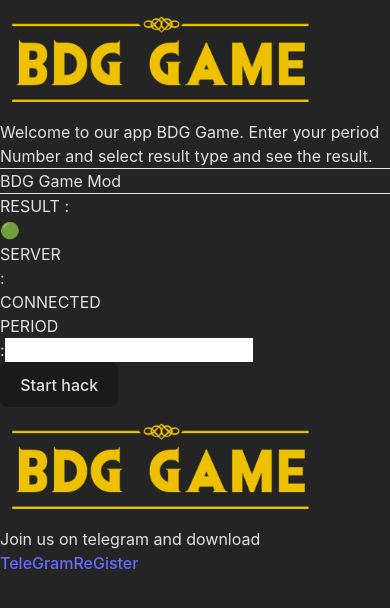
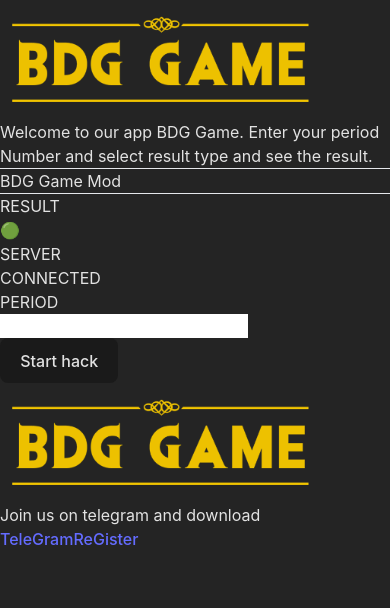
Before and after one commit to eaglefree007/bdg, a React (Vite) app: page / in a window 390 px wide. Shown: the top 608 px of the page. Built offline with nearby package versions, Linux system fonts and the light colour scheme.

Commit message:
responsiveness added

```diff
--- a/src/App.jsx
+++ b/src/App.jsx
@@ -9,31 +9,28 @@
     setPeriod(newValue);
   };
 
-  // const [color, setColor] = useState('green'); // Initial color state
-
-  // const changeColor = () => {
-  //   const newColor = color === 'green' ? 'blue' : 'green';
-  //   setColor(newColor);
-  // };
-  const colors = ['red', 'green']; // Array containing color choices
+  const colors = ["red", "green"]; // Array containing color choices
 
   const [color, setColor] = useState(() => {
     return colors[Math.floor(Math.random() * colors.length)]; // Choose a random color initially
   });
 
   const changeColor = (e) => {
-    e.preventDefault()
-    if (period) { // Check if period has a value before changing color
+    e.preventDefault();
+    if (period) {
+      // Check if period has a value before changing color
       const newColor = colors[Math.floor(Math.random() * colors.length)];
       setColor(newColor);
-      console.log("Color changed to:", newColor); // Add for debugging
+      // console.log("Color changed to:", newColor); // Add for debugging
     }
   };
-  let  bg = `bg-${color}-700`
-  console.log(bg)
+
+  // let  bg = `bg-${color}-700`
+  // console.log(bg)
+
   return (
     <div className="w-100 h-[100vh] px-3 py-1 border border-white flex flex-col justify-around">
-      <div className=" w-11/12 mx-auto flex gap-6 justify-around items-center">
+      <div className=" w-11/12 mx-auto flex flex-col sm:flex-row gap-6 justify-around items-center">
         <div className="w-full mx-auto  p-1">
           <img src={bdg_logo} alt="" className="w-full h-auto" />
         </div>
@@ -41,7 +38,7 @@
           <div className="for_img">
             {/* <h2 className="font-xl mx-auto font-bold">BDG Game</h2> */}
             {/* <img src="" alt="" /> */}
-            <p className=" text-xl">
+            <p className=" text-center text-xl">
               Welcome to our app BDG Game. Enter your period Number and select
               result type and see the result.
             </p>
@@ -55,35 +52,47 @@
         </p>
         <hr className="border-white-full border" />
       </div>
-      <div className="w-1/3 mx-auto gap-6 my-2">
-      <div className="flex gap-4 justify-between mb-4">
-          <p className=" font-bold">RESULT :</p>
-          <div className={`mx-auto text-3xl h-8 px-4  rounded-md py-auto font-bold`}>{color == "green" ? "🟢" : "🔴"}</div>
-          {/* <div className={`mx-auto border border-red-50 h-8 w-8 rounded-full bg-${color}-600`}></div> */}
+
+      <div className=" my-2 flex flex-col justify-around ">
+
+        <div className="flex justify-between mb-4 w-1/2 mx-auto">
+          <p className=" font-bold text-3xl">RESULT</p>
+          <div
+            className={`mx-auto text-3xl h-8 px-4  rounded-md py-auto font-bold`}
+          >
+            {color == "green" ? "🟢" : "🔴"}
+          </div>
         </div>
-        <div className=" flex gap-4 justify-between mb-4 font-bold">
-          <p className="">SERVER </p>
-          <span className="">:</span>
-          <p className="border border-pink-50 px-4  rounded-md py-auto font-bold bg-green-900">CONNECTED</p>
+
+        <div className=" flex justify-between items-center mb-4 font-bold w-auto p-2 mx-auto">
+          <p className="mx-6 text-xl">SERVER </p>
+          {/* <span className="">:</span> */}
+          <p className="border border-pink-50  px-4  rounded-md py-auto font-bold bg-green-900">
+            CONNECTED
+          </p>
         </div>
-        <div className="flex font-bold gap-4 justify-between mb-4">
+
+        <div className="w-1/2 mx-auto flex font-bold justify-between items-center mb-4">
           <p className="">PERIOD </p>
-          <span className="">:</span>
           <input
-            type="number" min="100" maxLength={3}
-            className="w-1/2 text-black"
+            type="number"
+            min="100"
+            maxLength={3}
+            className="w-1/3 p-1 rounded-md border border-white text-black"
             value={period} // Set input value from state
             onChange={handleInputChange} // Call handler on change
           />
         </div>
-        {/* <input type="text" className="" /> */}
+
       </div>
-      <button onClick={changeColor} className="flex justify-center items-center mx-auto bg-gray-700 text-white">
+      <button
+        onClick={changeColor}
+        className="flex justify-center items-center mx-auto bg-gray-700 text-white"
+      >
         Start hack
       </button>
-      <div className="w-1/2 mx-auto">
+      <div className="hidden sm:block w-1/2 mx-auto">
         <img src={bdg_logo} alt="" className="" />
-        {/* <span className="mx-auto block">Hack</span> */}
       </div>
       <div className="text-center">
         <p className="font-bold mb-6">Join us on telegram and download</p>
```
